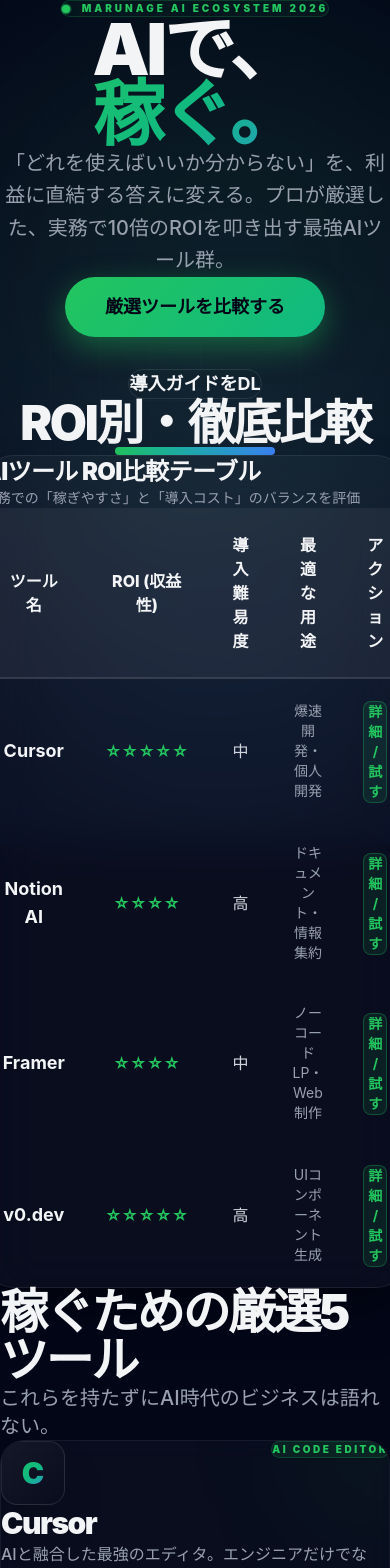
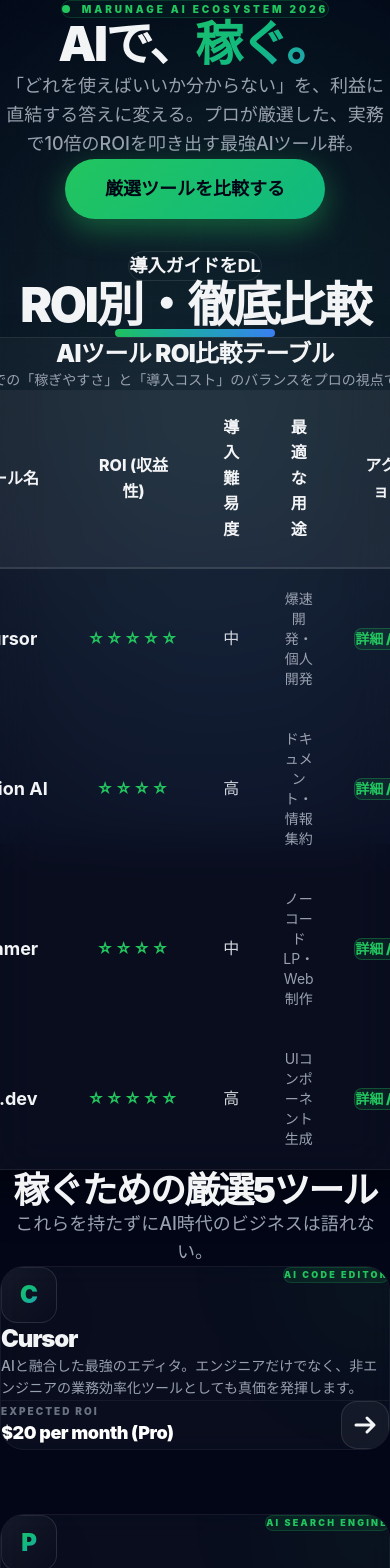
Before and after one commit to yuta-i-biz/AI-Tool-Portal, a Next.js app: page / in a window 390 px wide. Shown: the top 1568 px of the page. Built offline with nearby package versions, Linux system fonts and the light colour scheme.

Commit message:
fix: responsive layout, centered alignment, and mobile typography optimization

```diff
--- a/src/app/globals.css
+++ b/src/app/globals.css
@@ -26,11 +26,18 @@
 body {
   background-color: var(--background);
   color: var(--foreground);
-  font-family: 'Inter', system-ui, -apple-system, sans-serif;
+  font-family: 'Inter', 'Noto Sans JP', system-ui, -apple-system, sans-serif;
   -webkit-font-smoothing: antialiased;
   overflow-x: hidden;
   selection-background-color: var(--accent);
   selection-color: #000;
+  line-height: 1.6;
+}
+
+/* 日本語の自然な改行を助ける */
+h1, h2, h3, h4 {
+  word-break: keep-all;
+  overflow-wrap: anywhere;
 }
 
 /* --- プレミアム背景システム (Deep Space) --- */
@@ -38,8 +45,8 @@
   position: fixed;
   top: 0;
   left: 0;
-  width: 100%;
-  height: 100%;
+  width: 100vw;
+  height: 100vh;
   z-index: -1;
   background: radial-gradient(circle at 50% 50%, #0f172a 0%, #020617 100%);
   overflow: hidden;
--- a/src/app/page.tsx
+++ b/src/app/page.tsx
@@ -22,12 +22,12 @@
           <span className="text-accent text-[10px] font-black tracking-[0.3em] uppercase">Marunage AI Ecosystem 2026</span>
         </div>
 
-        <h1 className="text-7xl md:text-9xl font-black mb-12 tracking-tighter leading-[0.9] animate-slide-up">
-          AIで、<br />
+        <h1 className="text-5xl md:text-7xl lg:text-9xl font-black mb-12 tracking-tighter leading-[1.1] md:leading-[0.9] animate-slide-up">
+          AIで、<br className="hidden md:block" />
           <span className="premium-gradient">稼ぐ。</span>
         </h1>
 
-        <p className="text-xl md:text-2xl text-gray-400 max-w-3xl mx-auto mb-16 leading-relaxed font-medium animate-fade-in-delayed">
+        <p className="text-lg md:text-2xl text-gray-400 max-w-3xl mx-auto mb-16 leading-relaxed font-medium animate-fade-in-delayed px-4">
           「どれを使えばいいか分からない」を、利益に直結する答えに変える。<br className="hidden md:block" />
           プロが厳選した、実務で10倍のROIを叩き出す最強AIツール群。
         </p>
@@ -53,10 +53,10 @@
 
       {/* Grid Section */}
       <section className="py-32 px-6 max-w-7xl mx-auto flex flex-col items-center relative z-10">
-        <div className="flex flex-col md:flex-row items-end justify-between mb-24 gap-8">
-          <div className="max-w-xl">
-            <h2 className="text-5xl md:text-6xl font-black mb-6 tracking-tighter">稼ぐための厳選5ツール</h2>
-            <p className="text-xl text-gray-400 font-medium">これらを持たずにAI時代のビジネスは語れない。</p>
+        <div className="flex flex-col md:flex-row items-center md:items-end justify-between mb-24 gap-8 w-full">
+          <div className="max-w-xl text-center md:text-left">
+            <h2 className="text-4xl md:text-5xl lg:text-6xl font-black mb-6 tracking-tighter">稼ぐための厳選5ツール</h2>
+            <p className="text-lg md:text-xl text-gray-400 font-medium">これらを持たずにAI時代のビジネスは語れない。</p>
           </div>
           <div className="hidden md:block h-px flex-grow mx-12 bg-white/5"></div>
         </div>
--- a/src/app/tools/[id]/page.tsx
+++ b/src/app/tools/[id]/page.tsx
@@ -36,17 +36,17 @@
         </div>
       </nav>
 
-      <main className="pt-32 pb-32 px-6 max-w-5xl mx-auto relative z-10">
+      <main className="pt-32 pb-32 px-6 max-w-5xl mx-auto relative z-10 flex flex-col items-center md:items-start">
         {/* Header Section */}
-        <div className="mb-20 animate-slide-up">
-          <div className="inline-block mb-6 px-4 py-1.5 rounded-full border border-accent/20 bg-accent/5 text-accent text-[10px] font-black tracking-widest uppercase">
+        <div className="mb-16 md:mb-20 animate-slide-up text-center md:text-left w-full">
+          <div className="inline-block mb-6 px-4 py-1.5 rounded-full border border-accent/20 bg-accent/5 text-accent text-[9px] md:text-[10px] font-black tracking-widest uppercase">
             {tool.category}
           </div>
-          <h1 className="text-6xl md:text-8xl font-black mb-10 tracking-tighter leading-[0.9]">
-            {tool.name} <br />
+          <h1 className="text-4xl md:text-6xl lg:text-8xl font-black mb-10 tracking-tighter leading-[1.1] md:leading-[0.9]">
+            {tool.name} <br className="hidden md:block" />
             <span className="premium-gradient">徹底活用ガイド</span>
           </h1>
-          <p className="text-2xl text-gray-400 font-medium leading-relaxed max-w-3xl">
+          <p className="text-lg md:text-2xl text-gray-400 font-medium leading-relaxed max-w-3xl mx-auto md:mx-0">
             {tool.description}
           </p>
         </div>
--- a/src/components/ComparisonTable.tsx
+++ b/src/components/ComparisonTable.tsx
@@ -18,11 +18,11 @@
 export default function ComparisonTable() {
   return (
     <div className="glass-panel overflow-hidden my-16">
-      <div className="p-8 border-b border-white/5">
-        <h3 className="text-2xl font-black tracking-tight">AIツール ROI比較テーブル</h3>
-        <p className="text-gray-400 text-sm mt-2">実務での「稼ぎやすさ」と「導入コスト」のバランスを評価</p>
+      <div className="p-6 md:p-10 border-b border-white/5 text-center flex flex-col items-center">
+        <h3 className="text-2xl md:text-3xl font-black tracking-tight">AIツール ROI比較テーブル</h3>
+        <p className="text-gray-400 text-sm mt-3 max-w-lg">実務での「稼ぎやすさ」と「導入コスト」のバランスをプロの視点で評価</p>
       </div>
-      <div className="overflow-x-auto">
+      <div className="compare-container">
         <table className="compare-table">
           <thead>
             <tr>
@@ -36,14 +36,14 @@
           <tbody>
             {tools.map((tool, index) => (
               <tr key={index} className="compare-row group">
-                <td className="compare-cell text-left font-bold text-lg">{tool.name}</td>
-                <td className="compare-cell text-accent font-black">{tool.roi}</td>
+                <td className="compare-cell text-left font-bold text-lg whitespace-nowrap">{tool.name}</td>
+                <td className="compare-cell text-accent font-black tracking-widest">{tool.roi}</td>
                 <td className="compare-cell text-gray-300">{tool.easeOfUse}</td>
                 <td className="compare-cell text-gray-400 text-sm">{tool.bestFor}</td>
                 <td className="compare-cell">
                   <a
                     href={tool.link}
-                    className="inline-flex items-center justify-center px-4 py-2 rounded-lg bg-accent/10 border border-accent/30 text-accent text-sm font-bold hover:bg-accent hover:text-black transition-all duration-300"
+                    className="inline-flex items-center justify-center px-6 py-2.5 rounded-lg bg-accent/10 border border-accent/30 text-accent text-sm font-black hover:bg-accent hover:text-black transition-all duration-300 whitespace-nowrap"
                   >
                     詳細 / 試す
                   </a>
--- a/src/components/ToolCard.tsx
+++ b/src/components/ToolCard.tsx
@@ -11,27 +11,27 @@
 
 export default function ToolCard({ tool }: { tool: any }) {
   return (
-    <div className="glass-card p-10 flex flex-col h-full group relative overflow-hidden">
+    <div className="glass-card p-6 md:p-10 flex flex-col h-full group relative overflow-hidden">
       {/* 装飾用バックライト */}
       <div className="absolute -top-24 -right-24 w-48 h-48 bg-accent/5 rounded-full blur-3xl group-hover:bg-accent/10 transition-all duration-700"></div>
 
-      <div className="flex justify-between items-start mb-10 relative z-10">
-        <div className="w-16 h-16 rounded-2xl bg-gradient-to-br from-white/5 to-white/0 flex items-center justify-center border border-white/10 group-hover:border-accent/40 group-hover:scale-110 transition-all duration-500 shadow-2xl">
-          <span className="text-3xl font-black premium-gradient">{tool.name[0]}</span>
+      <div className="flex justify-between items-start mb-8 md:mb-10 relative z-10">
+        <div className="w-14 h-14 md:w-16 md:h-16 rounded-2xl bg-gradient-to-br from-white/5 to-white/0 flex items-center justify-center border border-white/10 group-hover:border-accent/40 group-hover:scale-110 transition-all duration-500 shadow-2xl">
+          <span className="text-2xl md:text-3xl font-black premium-gradient">{tool.name[0]}</span>
         </div>
         <div className="flex flex-col items-end gap-2">
-          <span className="text-[10px] font-black uppercase tracking-[0.25em] text-accent bg-accent/10 px-4 py-1.5 rounded-full border border-accent/20">
+          <span className="text-[9px] md:text-[10px] font-black uppercase tracking-[0.25em] text-accent bg-accent/10 px-3 md:px-4 py-1.5 rounded-full border border-accent/20">
             {tool.category}
           </span>
         </div>
       </div>
 
       <div className="relative z-10 flex-grow">
-        <h3 className="text-3xl font-black mb-4 tracking-tighter group-hover:text-accent transition-colors duration-300">
+        <h3 className="text-2xl md:text-3xl font-black mb-4 tracking-tighter group-hover:text-accent transition-colors duration-300">
           {tool.name}
         </h3>
 
-        <p className="text-gray-400 text-base mb-10 leading-relaxed font-medium line-clamp-3">
+        <p className="text-gray-400 text-sm md:text-base mb-8 md:mb-10 leading-relaxed font-medium line-clamp-3">
           {tool.description}
         </p>
       </div>
```
